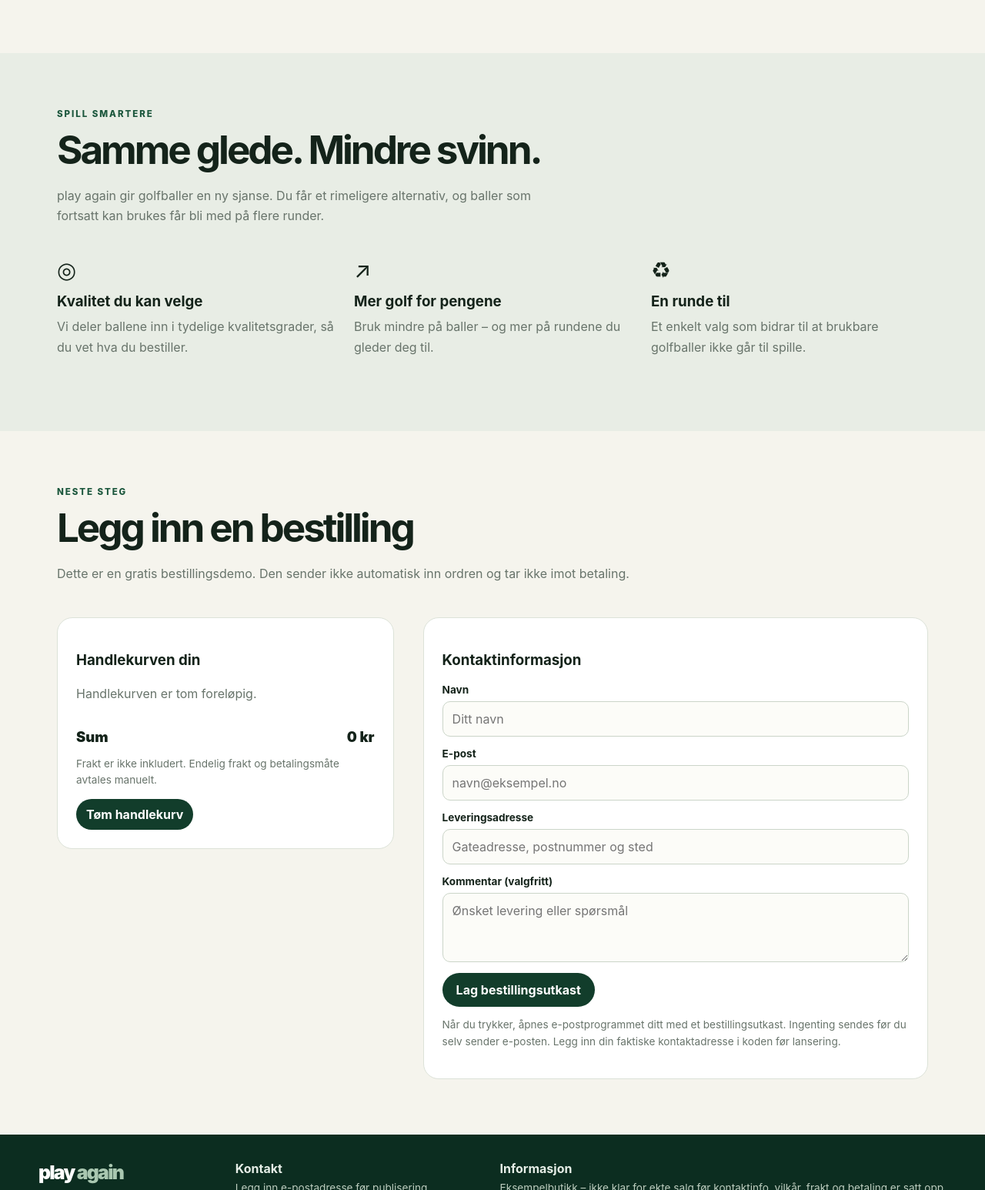
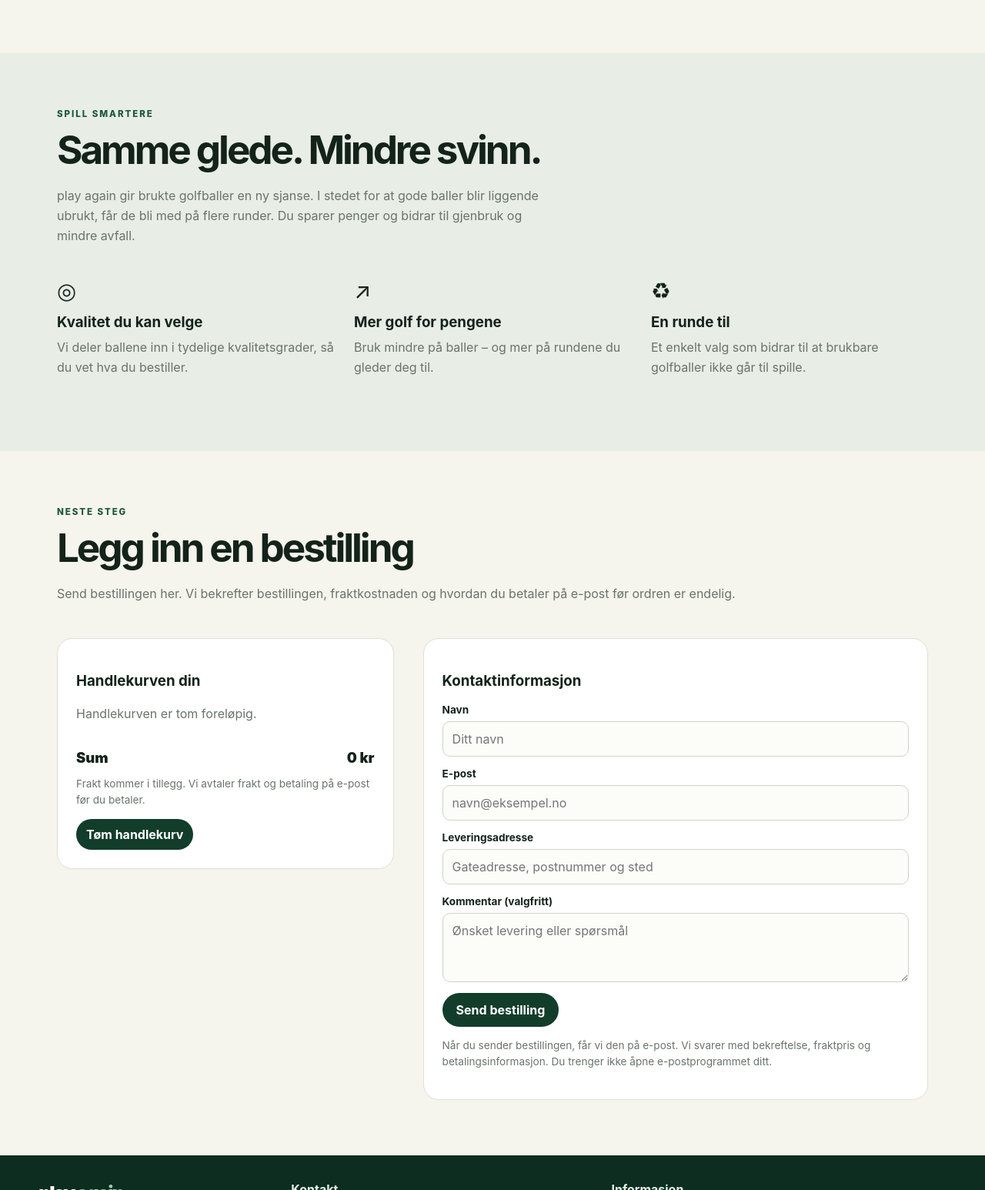
Before and after one commit to Bummen46/Play-again, a plain HTML site: page index.html in a window 1280 px wide. Shown: the part 1254-2800 px from the top of the page at 77% size. Drawn offline with Linux system fonts and the light colour scheme.

Commit message:
Improve order instructions and reuse messaging

```diff
--- a/index.html
+++ b/index.html
@@ -3,7 +3,7 @@
 <head>
 <meta charset="utf-8">
 <meta name="viewport" content="width=device-width, initial-scale=1">
-<meta name="description" content="Kvalitetsgolfballer fortjener en runde til. Kjøp brukte golfballer hos play again.">
+<meta name="description" content="Brukte golfballer til gode priser. Gi golfballer flere runder, spar penger og bidra til gjenbruk med play again.">
 <title>play again — Gode baller. En ny runde.</title>
 <style>
 :root{--green:#123d2b;--green2:#1c573d;--cream:#f5f4ed;--ink:#14231a;--muted:#68746b;--line:#dce2d8;--white:#fff}
@@ -42,7 +42,7 @@ footer{background:#0c2d20;color:#e6eee7;padding:34px 24px}.footer-inner{max-widt
     <div>
       <div class="eyebrow">Brukte golfballer · nye muligheter</div>
       <h1>Gode baller.<br>En ny runde.</h1>
-      <p>Kvalitetsballer fortjener mer enn én runde. Finn gode golfballer til en bedre pris – et smartere valg for både spillet og banen.</p>
+      <p>Brukte golfballer fortjener flere runder. Spar penger, gi ballene nytt liv og bidra til mindre svinn – bra for golfspillet og bedre for ressursene.</p>
       <div class="hero-actions"><a class="btn btn-light" href="#golfballer">Finn dine baller ↘</a><a class="btn btn-outline" href="#om">Hvorfor play again?</a></div>
     </div>
     <div class="hero-art" role="img" aria-label="Illustrasjon av en golfball med play again-logo"><div class="golfball"></div></div>
@@ -54,7 +54,7 @@ footer{background:#0c2d20;color:#e6eee7;padding:34px 24px}.footer-inner{max-widt
 </section>
 <section class="benefits" id="om">
   <div class="section">
-    <div class="eyebrow" style="color:var(--green2)">Spill smartere</div><h2>Samme glede. Mindre svinn.</h2><p class="sub" style="max-width:640px">play again gir golfballer en ny sjanse. Du får et rimeligere alternativ, og baller som fortsatt kan brukes får bli med på flere runder.</p>
+    <div class="eyebrow" style="color:var(--green2)">Spill smartere</div><h2>Samme glede. Mindre svinn.</h2><p class="sub" style="max-width:640px">play again gir brukte golfballer en ny sjanse. I stedet for at gode baller blir liggende ubrukt, får de bli med på flere runder. Du sparer penger og bidrar til gjenbruk og mindre avfall.</p>
     <div class="benefit-grid">
       <div class="benefit"><div class="icon">◎</div><h3>Kvalitet du kan velge</h3><p>Vi deler ballene inn i tydelige kvalitetsgrader, så du vet hva du bestiller.</p></div>
       <div class="benefit"><div class="icon">↗</div><h3>Mer golf for pengene</h3><p>Bruk mindre på baller – og mer på rundene du gleder deg til.</p></div>
@@ -63,22 +63,22 @@ footer{background:#0c2d20;color:#e6eee7;padding:34px 24px}.footer-inner{max-widt
   </div>
 </section>
 <section class="section" id="bestill">
-  <div class="section-head"><div><div class="eyebrow" style="color:var(--green2)">Neste steg</div><h2>Legg inn en bestilling</h2><p class="sub">Dette er en gratis bestillingsdemo. Den sender ikke automatisk inn ordren og tar ikke imot betaling.</p></div></div>
+  <div class="section-head"><div><div class="eyebrow" style="color:var(--green2)">Neste steg</div><h2>Legg inn en bestilling</h2><p class="sub">Send bestillingen her. Vi bekrefter bestillingen, fraktkostnaden og hvordan du betaler på e-post før ordren er endelig.</p></div></div>
   <div class="order-wrap">
-    <div class="order-card"><h3>Handlekurven din</h3><div id="cartItems" class="cart-list"><p class="sub">Handlekurven er tom foreløpig.</p></div><div class="total"><span>Sum</span><span id="cartTotal">0 kr</span></div><p class="notice">Frakt er ikke inkludert. Endelig frakt og betalingsmåte avtales manuelt.</p><button class="small-btn" onclick="clearCart()">Tøm handlekurv</button></div>
+    <div class="order-card"><h3>Handlekurven din</h3><div id="cartItems" class="cart-list"><p class="sub">Handlekurven er tom foreløpig.</p></div><div class="total"><span>Sum</span><span id="cartTotal">0 kr</span></div><p class="notice">Frakt kommer i tillegg. Vi avtaler frakt og betaling på e-post før du betaler.</p><button class="small-btn" onclick="clearCart()">Tøm handlekurv</button></div>
     <form class="order-card" id="orderForm" action="https://formsubmit.co/playagainballer@gmail.com" method="POST"><input type="hidden" name="_subject" value="Ny bestilling fra play again"><input type="hidden" name="_captcha" value="false"><input type="hidden" id="orderDetails" name="Bestilling">
       <h3>Kontaktinformasjon</h3>
       <div class="field"><label for="name">Navn</label><input id="name" name="name" required autocomplete="name" placeholder="Ditt navn"></div>
       <div class="field"><label for="email">E-post</label><input id="email" name="email" type="email" required autocomplete="email" placeholder="navn@eksempel.no"></div>
       <div class="field"><label for="address">Leveringsadresse</label><input id="address" name="address" required autocomplete="street-address" placeholder="Gateadresse, postnummer og sted"></div>
       <div class="field"><label for="message">Kommentar (valgfritt)</label><textarea id="message" name="message" placeholder="Ønsket levering eller spørsmål"></textarea></div>
-      <button class="btn" type="submit">Lag bestillingsutkast</button>
-      <p class="notice">Når du trykker, åpnes e-postprogrammet ditt med et bestillingsutkast. Ingenting sendes før du selv sender e-posten. Legg inn din faktiske kontaktadresse i koden før lansering.</p>
+      <button class="btn" type="submit">Send bestilling</button>
+      <p class="notice">Når du sender bestillingen, får vi den på e-post. Vi svarer med bekreftelse, fraktpris og betalingsinformasjon. Du trenger ikke åpne e-postprogrammet ditt.</p>
     </form>
   </div>
 </section>
 </main>
-<footer><div class="footer-inner"><div><a class="logo" href="#top" style="color:white">play <span style="color:#a9c7b0">again</span></a><p>Gode baller. En ny runde.</p></div><div><strong>Kontakt</strong><p>Legg inn e-postadresse før publisering</p><p>© <span id="year"></span> play again</p></div><div><strong>Informasjon</strong><p>Eksempelbutikk – ikke klar for ekte salg før kontaktinfo, vilkår, frakt og betaling er satt opp.</p></div></div></footer>
+<footer><div class="footer-inner"><div><a class="logo" href="#top" style="color:white">play <span style="color:#a9c7b0">again</span></a><p>Gode baller. En ny runde.</p></div><div><strong>Kontakt</strong><p>Legg inn e-postadresse før publisering</p><p>© <span id="year"></span> play again</p></div><div><strong>Informasjon</strong><p>Brukte golfballer får nytt liv – en rimeligere runde med mindre svinn.</p></div></div></footer>
 <div class="toast" id="toast" role="status"></div>
 <script>
 const products=[
```
